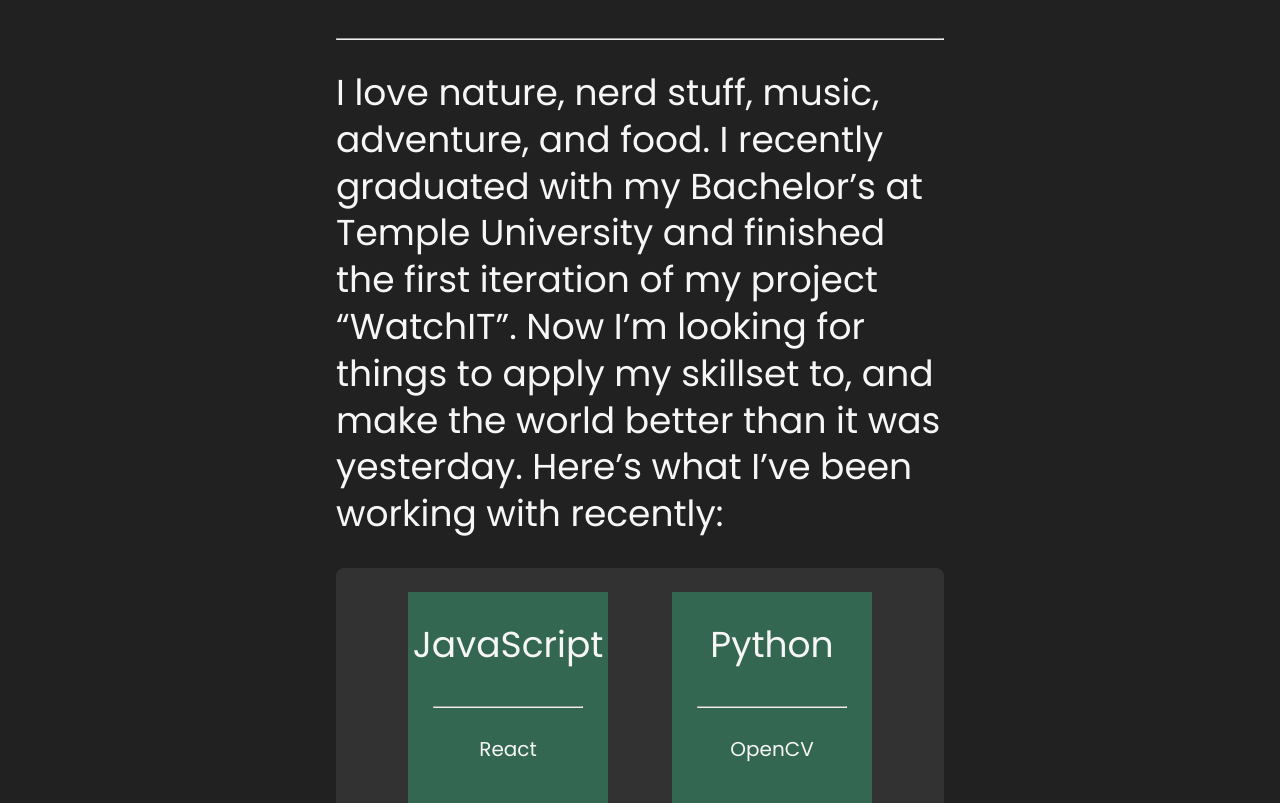
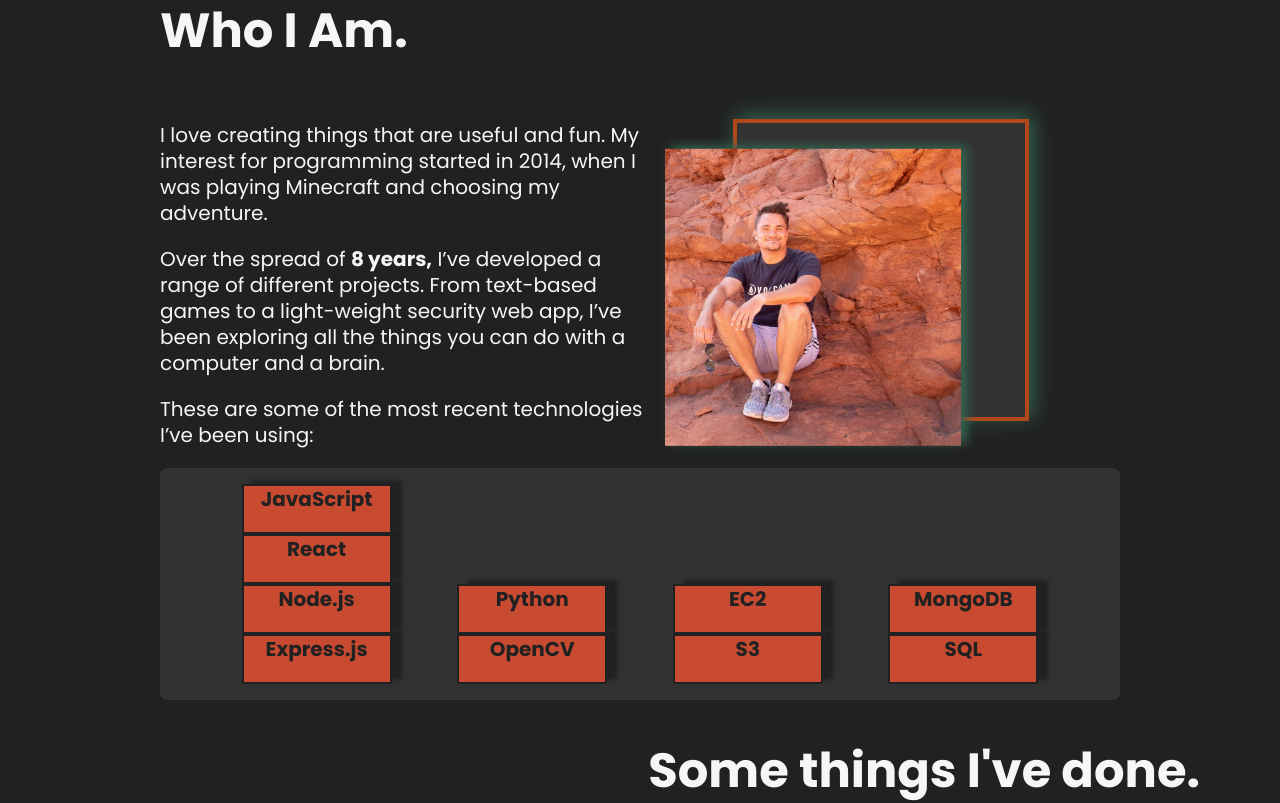
Before and after one commit to PolskaTag/PolskaTag.github.io, a React (Create React App) app: page / in a window 1280 px wide. Shown: the part 840-1643 px from the top of the page. Built offline with nearby package versions, Linux system fonts and the light colour scheme.

Commit message:
Changes to About section

```diff
--- a/src/App.css
+++ b/src/App.css
@@ -58,6 +58,7 @@ body {
   font-family: var(--ff-primary);
   color: var(--clr-light);
   min-height: 100vh;
+  width: auto;
   display: flex;
   flex-direction: column;
   -webkit-font-smoothing: antialiased;
@@ -68,7 +69,13 @@ body {
   margin: 0 5rem;
 }
 
-/* section {
+@media screen and (max-width: 768px) {
+  .content {
+    margin: 0 3rem;
+  }
+}
+
+/* section {a
   margin: 5rem;
   padding-bottom: 14vh;
 } */
@@ -197,7 +204,8 @@ body {
   /* align-items: stretch; */
   justify-content: space-between;
   flex-grow: 1;
-  margin-top: 200px;
+  /* margin-top: 200px; */
+  min-height: 100vh;
 }
 
 .philip-img {
@@ -268,8 +276,50 @@ body {
 .about {
   display: flex;
   flex-direction: column;
-  margin-left: 20vw;
-  margin-right: 20vw;
+  margin-left: 5rem;
+  margin-right: 5rem;
+}
+
+.about-content-1 {
+  display: flex;
+}
+
+.about-description {
+  flex-grow: 2;
+}
+
+.about-image-container {
+  display: flex;
+  flex-grow: 1;
+  /* margin-left: 2rem; */
+  justify-content: center;
+  align-items: center;
+}
+
+.philip-utah-img {
+  max-width: 65%;
+  min-width: 200px;
+  height: auto;
+  transform: translateY(5%);
+  box-shadow: 6px -3px 10px var(--clr-accent);
+}
+
+.philip-utah-img-outline {
+  display: inline-block;
+  position: relative;
+}
+
+.philip-utah-img-outline:before {
+  position: absolute;
+  top: -5%;
+  left: 15%;
+  width: 65%;
+  min-width: 200px;
+  height: 100%;
+  border: 4px solid rgba(177, 72, 27, 1);
+  content: "";
+  box-shadow: 4px -4px 20px var(--clr-accent);
+  background-color: var(--clr-lighterDark);
 }
 
 .skills {
@@ -283,6 +333,83 @@ body {
   flex-wrap: wrap;
 }
 
+.skills-col {
+  display: flex;
+  flex-direction: column;
+  list-style: none !important;
+  justify-content: flex-end;
+  padding: 0;
+  margin: 0;
+}
+
+.skill {
+  position: relative;
+  width: 150px;
+  height: 50px;
+  text-align: center;
+  background-color: #c84b31;
+  border: 2px var(--clr-dark) solid;
+  font-size: var(--fs-h3);
+  font-weight: var(--fw-bold);
+  box-shadow: 10px -4px 4px var(--clr-dark);
+  color: var(--clr-dark);
+}
+
+@media screen and (max-width: 768px) {
+  .about-content-1 {
+    display: flex;
+    flex-direction: column-reverse;
+  }
+
+  .about-description {
+    margin-bottom: 3rem;
+  }
+
+  .about-image-container {
+    margin-top: 2rem;
+    margin-bottom: 5rem;
+  }
+}
+
+/* skill adjustments */
+.skill-1 {
+  /* left: 30%; */
+  z-index: 10;
+}
+
+.skill-2 {
+  /* left: 20%; */
+  z-index: 9;
+}
+
+.skill-3 {
+  /* left: 10%; */
+  z-index: 8;
+}
+
+.skill-4 {
+  z-index: 7;
+}
+
+.skill-5 {
+  /* left: 2vw; */
+  z-index: 6;
+}
+
+.skill-7 {
+  /* left: -3vw; */
+  z-index: 5;
+}
+
+.skill-8 {
+  z-index: 4;
+}
+
+.skill-9 {
+  z-index: 3;
+}
+/* end skill adjustments */
+
 .skills-item {
   display: flex;
   flex-grow: 1;
@@ -290,11 +417,18 @@ body {
   align-items: center;
   background-color: #346751;
   width: 200px;
+  min-width: 200px;
   max-width: 200px;
   margin: 0.5rem;
 }
 .skills-item hr {
   width: 150px;
+}
+
+@media screen and (max-width: 768px) {
+  .about {
+    margin: 0;
+  }
 }
 
 /* work */
--- a/src/components/About.js
+++ b/src/components/About.js
@@ -1,19 +1,52 @@
+import philipUtah from "../resources/IMG_2168.JPG";
+
 function About() {
   return (
     <section className="about">
-      <div>
-        <h1>Who I Am.</h1>
-        <hr />
-        <h2>
-          I love nature, nerd stuff, music, adventure, and food. I recently
-          graduated with my Bachelor’s at Temple University and finished the
-          first iteration of my project “WatchIT”. Now I’m looking for things to
-          apply my skillset to, and make the world better than it was yesterday.
-          Here’s what I’ve been working with recently:
-        </h2>
+      <h1>Who I Am.</h1>
+      <div className="about-content-1">
+        <div className="about-description">
+          <h3>
+            I love creating things that are useful and fun. My interest for
+            programming started in 2014, when I was playing Minecraft and
+            choosing my adventure.
+          </h3>
+          <h3>
+            Over the spread of <b>8 years,</b> I’ve developed a range of
+            different projects. From text-based games to a light-weight security
+            web app, I’ve been exploring all the things you can do with a
+            computer and a brain.
+          </h3>
+          <h3>
+            These are some of the most recent technologies I’ve been using:
+          </h3>
+        </div>
+        <div className="about-image-container">
+          <div className="philip-utah-img-outline">
+            <img className="philip-utah-img" src={philipUtah}></img>
+          </div>
+        </div>
       </div>
       <div className="skills">
-        <div className="skills-item">
+        <ul className="skills-col">
+          <li className="skill skill-1">JavaScript</li>
+          <li className="skill skill-2">React</li>
+          <li className="skill skill-3">Node.js</li>
+          <li className="skill skill-4">Express.js</li>
+        </ul>
+        <ul className="skills-col">
+          <li className="skill skill-5">Python</li>
+          <li className="skill skill-6">OpenCV</li>
+        </ul>
+        <ul className="skills-col">
+          <li className="skill skill-7">EC2</li>
+          <li className="skill skill-8">S3</li>
+        </ul>
+        <ul className="skills-col">
+          <li className="skill skill-9">MongoDB</li>
+          <li className="skill skill-10">SQL</li>
+        </ul>
+        {/* <div className="skills-item">
           <h2>JavaScript</h2>
           <hr></hr>
           <h3>React</h3>
@@ -36,7 +69,7 @@ function About() {
           <hr></hr>
           <h3>MongoDB</h3>
           <h3>SQL</h3>
-        </div>
+        </div> */}
       </div>
     </section>
   );
```
Also changed, not shown: src/resources/IMG_2168.JPG (added).
